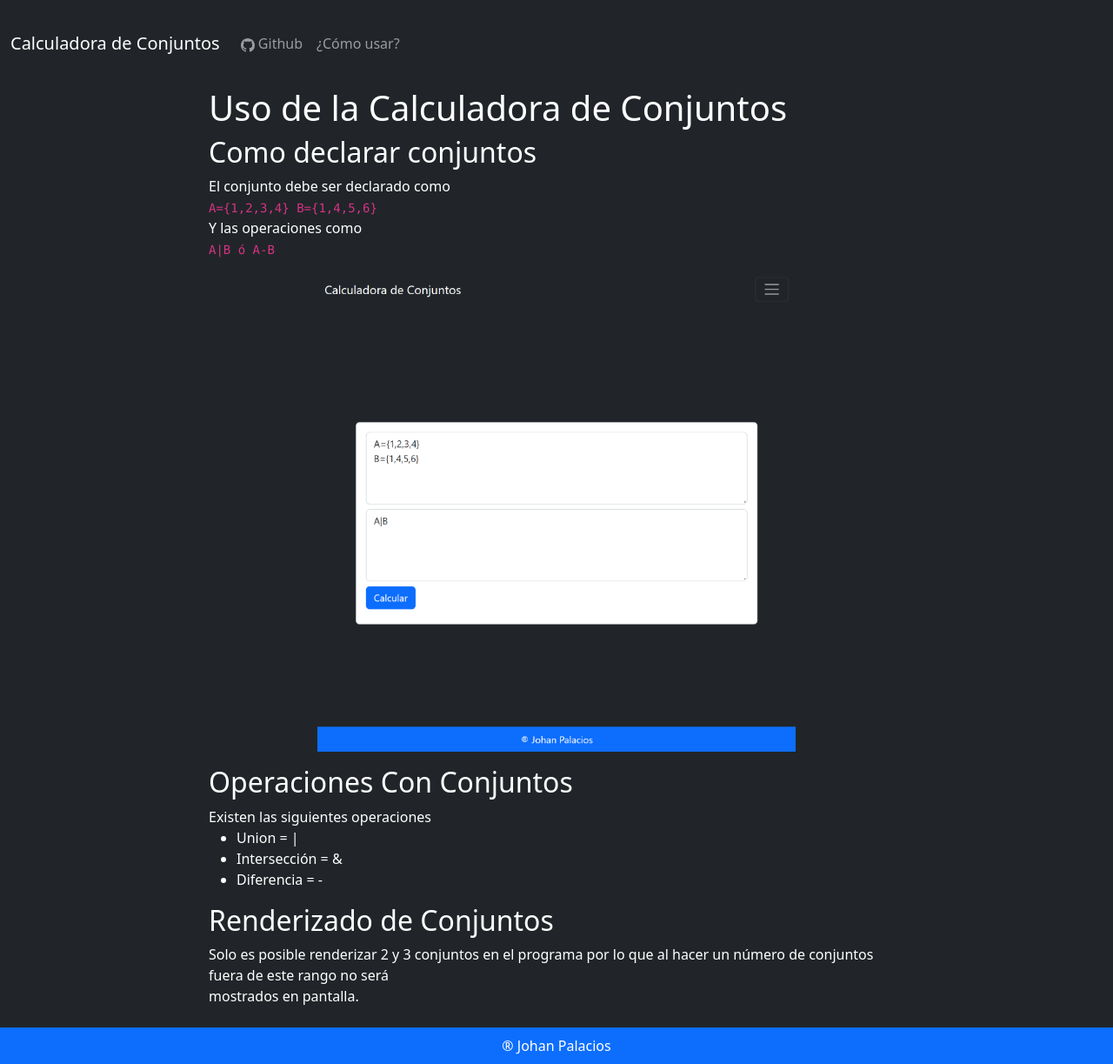
After one commit to Johan-Palacios/Sets-Solver, a Django app: page /usage/ in a window 1280 px wide. The commit adds this page. Shown: the whole page at 87% size. Run offline with Django 4.2, Linux system fonts and the light colour scheme.

Commit message:
✅ Improve Front-end

```diff
--- a/django_sets/urls.py
+++ b/django_sets/urls.py
@@ -21,5 +21,6 @@ from solve_sets import views
 urlpatterns = [
     #[path("admin/", admin.site.urls)]
     path('', views.home, name='home'),
-    path('sets/', views.sets, name='sets')
+    path('sets/', views.sets, name='sets'),
+    path('usage/', views.usage, name='usage')
 ]
--- a/solve_sets/static/css/desktop.css
+++ b/solve_sets/static/css/desktop.css
@@ -1,4 +1,4 @@
-@media (min-width: 800px){
+@media (min-width: 900px){
   main {
     overflow-y:hidden;
   }
@@ -14,10 +14,7 @@
     justify-content: space-around;
     align-items: center;
   }
-  main div article {
-    width: 50%;
-  }
-  main div article section p {
+  .set {
     width: 100%;
     margin: 2px 0;
     text-align: left;
@@ -25,13 +22,16 @@
   main div article section h3 {
     text-align: left;
   }
-  main div figure {
-    position: relative;
-    width: 50%;
-    height: 100%;
-    margin: 0;
-    max-width: 600px;
-    justify-content: center;
-    align-items: center;
+  .main__article {
+    text-align:left;
+  }
+  .section__container p {
+    margin: auto;
+  }
+  .venn__image {
+    width: 85%;
+    align-self: center;
+    margin: 0 20px;
+    min-width: 400px;
   }
 }
--- a/solve_sets/static/css/style.css
+++ b/solve_sets/static/css/style.css
@@ -19,13 +19,21 @@ header nav {
 
 main {
   width: 100%;
-  height: auto;
+  height: 100%;
+  display: flex;
+  flex-direction: column;
+  justify-content: center;
+  align-items: center;
+  overflow-y: hidden;
+}
+
+.main__article {
+  overflow-y: scroll;
 }
 
 main .form-container {
-  height: 100%;
   width: 90%;
-  margin: 12px auto;
+  height: auto;
   min-width: 252px;
   max-width: 800px;
 }
@@ -49,11 +57,10 @@ main div form label textarea {
   max-height: 500px;
 }
 
-main div article section p {
+.set {
   display: inline-block;
   width: 100%;
   max-width: 800px;
-  min-width: 250px;
   text-align: center;
 }
 
@@ -66,25 +73,66 @@ main div article section h3 {
   margin-bottom: 8px
 }
 
-main div figure {
-  width: 90%;
+.venn__section__container {
+  width: 50%;
+  height: 100%
+}
+
+.figure__container {
+  width: 100%;
+  height: 100%;
   display: flex;
   align-self: center;
   justify-content: center;
   align-items: center;
-  min-width: 252px;
-  max-width: 500px;
 }
 
-.set_figure {
+.venn__image {
   width: 90%;
-  height: 90%;
+  min-width: 252px;
+  max-width: 400px;
+  align-self: center;
+}
+
+.main__article{
+  width: 100%;
+  height: 100%;
+  display: inline-block;
+  display: flex;
+  flex-direction: column;
+  justify-content: flex-start;
+  align-items: center;
+  text-align: center;
+  min-width: 252px;
+}
+
+.section__container {
+  width: 100%;
+  height: 100%;
+  min-width: 252px;
+  max-width: 800px;
+}
+
+.section__container p {
+  margin: 8px 12px;
+}
+
+.example__img {
+  width: 80%;
+  height: 80%;
+  min-width: 120px;
+  max-width: 550px;
+}
+
+.list__container {
+  width: auto;
+  display: inline-block;
 }
 
 footer {
+  width: 100%;
   height: 42px;
   min-height: 42px;
-  width: 100%;
 }
 
 footer section {
--- a/solve_sets/templates/components/_navbar.html
+++ b/solve_sets/templates/components/_navbar.html
@@ -16,7 +16,7 @@
             </svg> Github</a>
         </li>
         <li class="nav-item">
-          <a class="nav-link" href="#">¿Cómo usar?</a>
+            <a class="nav-link" href="{% url 'usage' %}">¿Cómo usar?</a>
         </li>
       </ul>
     </div>
--- a/solve_sets/templates/components/_setform.html
+++ b/solve_sets/templates/components/_setform.html
@@ -4,7 +4,7 @@
 <div class="form-container">
   <form action="{% url 'sets' %}" class="card card-body">
     <label for="sets" class="form-label">
-      <textarea class="form-control set-form" name="sets" id="sets" placeholder="A=[1,2,3,4]&#10;B=[4,5,6]" required
+        <textarea class="form-control set-form" name="sets" id="sets" placeholder="A={1,2,3,4}&#10;B={4,5,6}" required
         autocomplete="off" spellcheck="false"></textarea>
       <textarea class="form-control set-form" name="sets_operation" id="sets" placeholder="A-B&#10;A∪B" required
         autocomplete="off" spellcheck="false" ></textarea>
--- /dev/null
+++ b/solve_sets/templates/usage.html
@@ -0,0 +1,34 @@
+{% extends 'layout.html' %} {% block content %}
+<article class="main__article text-white">
+    <section class="section__container">
+        <h1 class="article__title">Uso de la Calculadora de Conjuntos</h1>
+        <section>
+            <h2>Como declarar conjuntos</h2>
+            <p>El conjunto debe ser declarado como </p>
+            <code>A={1,2,3,4}&#10;B={1,4,5,6}</code>
+            <p>Y las operaciones como</p>
+            <code>A|B ó A-B</code>
+            <figure class="figure__container">
+                {% load static %}
+                <img src="{% static 'images/example.png' %}" alt="Sets Image" class="example__img">
+            </figure>
+        </section>
+        <section>
+            <h2>Operaciones Con Conjuntos</h2>
+            <p>Existen las siguientes operaciones</p>
+            <ul class="list__container">
+                <li>Union = | </li>
+                <li>Intersección = & </li>
+                <li>Diferencia = - </li>
+            </ul>
+        </section>
+        <section>
+            <h2>Renderizado de Conjuntos</h2>
+            <p>Solo es posible renderizar 2 y 3 conjuntos en el programa
+            por lo que al hacer un número de conjuntos fuera de este rango no será<nav>
+            mostrados en pantalla.</p>
+            <br>
+        </section>
+    </section>
+</article>
+{% endblock %}
--- a/solve_sets/views.py
+++ b/solve_sets/views.py
@@ -1,4 +1,5 @@
 import re
+import ast
 import io
 import base64
 from django.shortcuts import render
@@ -9,6 +10,8 @@ from matplotlib_venn import venn2, venn3
 def home(request):
     return render(request, "components/_setform.html")
 
+def usage(request):
+    return render(request, "usage.html")
 
 def sets(request):
     sets = request.GET.get("sets")
@@ -38,6 +41,7 @@ def render_venn(v):
     b64 = base64.b64encode(data.getvalue()).decode()
     data.flush()
     data.seek(0)
+    plt.clf()
     plt.close()
     return b64
 
@@ -183,7 +187,8 @@ def operate_set(sets: list, operations: list):
         set_name = str(set_item["setName"])
         set_value = set_item["setValue"]
         try:
-            exec(f"{set_name} = set_value")
+            set_init = ast.parse(f"{set_name} = set_value")
+            exec(compile(set_init, filename="", mode="exec"))
             operable_sets.append({"setName": set_name, "setValue": set_value})
         except:
             pass
```
Also changed, not shown: solve_sets/templates/sets.html (+9 -5 lines), solve_sets/static/images/example.png (added).
